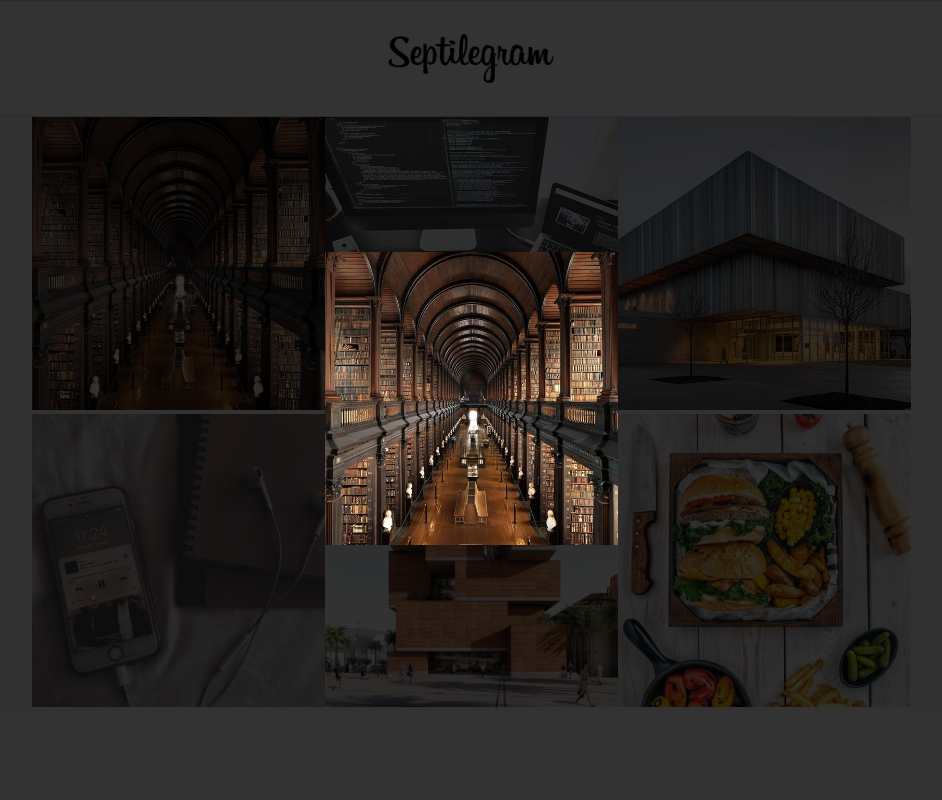
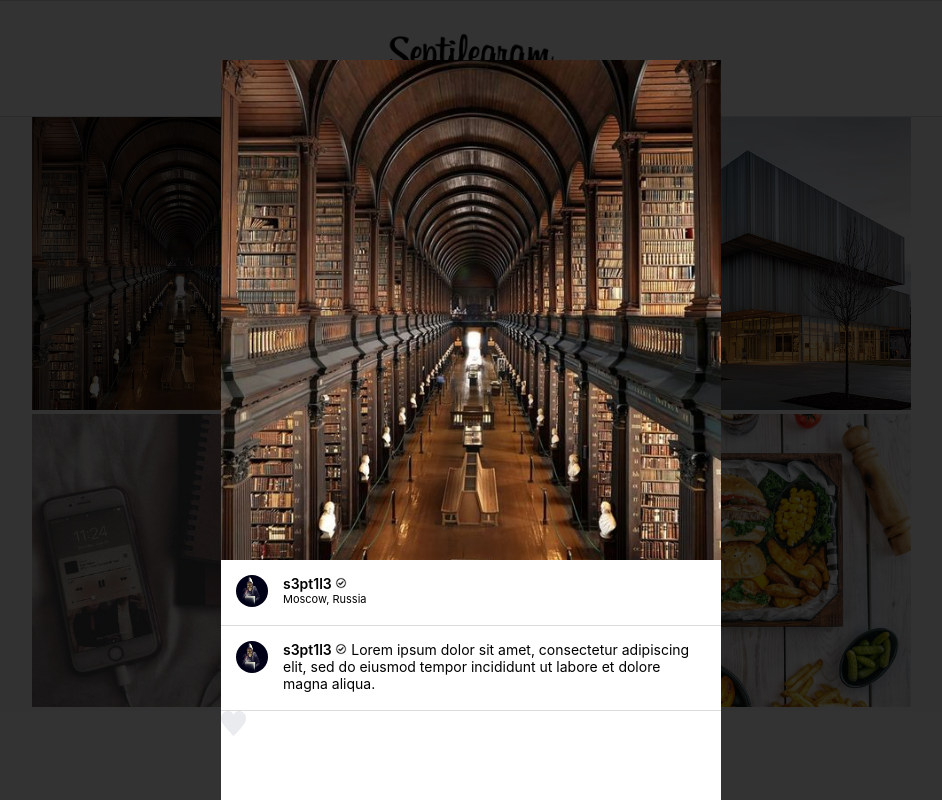
Before and after one commit to Sept1le/septilegram, a plain HTML site: page index.html in a window 1280 px wide. Both pictures are taken after a click on the element 347 px from the left and 265 px from the top of the page. Shown: the whole page, without its empty margins (169-1111 px from the left). Drawn offline with Linux system fonts and the light colour scheme.

Commit message:
Added user nickname
Added user nickname in the lightbox

```diff
--- a/index.html
+++ b/index.html
@@ -13,7 +13,7 @@
             <img src="img/septilegram.jpg" alt="Septilegram" width="220" height="115">
         </div>
     </header>
-    <main>
+    <main class="gallery-block">
         <article class="gallery">
             <div class="line">
                 <div class="photo">
@@ -54,5 +54,54 @@
     <footer>
 
     </footer>
+    <div class="lightbox-content">
+        <header>
+            <div class='user'>
+                <img src="files/avatar.jpg" width="42" height="42">
+            </div>
+            <div class='user-text'>
+                <div>
+                    <span class='user-nick'>
+                        s3pt1l3
+                    </span>
+                    <span class="checkmark">
+                        <img src="img/checkmark.png">
+                    </span>
+                </div>
+                <div class='user-geo'>
+                    Moscow, Russia
+                </div>
+            </div>
+            <div class='user-subscribe'>
+
+            </div>
+        </header>
+        <main>
+            <div class='user'>
+                <img src="files/avatar.jpg" width="42" height="42">
+            </div>
+            <div class='user-text'>
+                <div class="user-comment">
+                    <span class='user-nick'>
+                        s3pt1l3
+                    </span>
+                    <span class="checkmark">
+                        <img src="img/checkmark.png">
+                    </span>
+                    <span class='user-comment-text'>
+                        Lorem ipsum dolor sit amet, consectetur adipiscing elit, sed do eiusmod tempor incididunt ut labore et dolore magna aliqua.
+                    </span>
+                </div>
+            </div>
+            <div class='user-subscribe'>
+
+            </div>
+        </main>
+        <footer>
+            <div class="post-buttons">
+                <img src="img/like.png">
+            </div>
+        </footer>
+    </div>
 </body>
 </html>
--- a/script.js
+++ b/script.js
@@ -1,8 +1,11 @@
+const lightblock = document.createElement('div');
 const lightbox = document.createElement('div');
-lightbox.id = 'lightbox';
-document.body.appendChild(lightbox);
+lightbox.classList.add('lightbox');
+lightblock.classList.add('lightblock');
+lightblock.appendChild(lightbox);
+document.body.appendChild(lightblock);
 const images = document.querySelectorAll('.photo');
-console.log(images)
+const gallery = document.querySelector('.septilegram');
 images.forEach(image => {
     image.addEventListener('click', x => {
         lightbox.classList.add('active');
@@ -13,8 +16,12 @@ images.forEach(image => {
         if (lightbox.firstChild) {
             lightbox.removeChild(lightbox.firstChild);
         }
+        const content = document.querySelector('.lightbox-content');
+        content.classList.add('active');
         block.appendChild(img);
+        gallery.classList.add('hidden');
         lightbox.appendChild(block);
+        lightbox.appendChild(content);
     });
 
 });
@@ -22,5 +29,6 @@ lightbox.addEventListener('click', x => {
     if (x.target !== x.currentTarget) {
         return;
     }
-    lightbox.classList.remove('active')
+    gallery.classList.remove('hidden');
+    lightbox.classList.remove('active');
 })
--- a/style.css
+++ b/style.css
@@ -1,6 +1,7 @@
 body {
     padding: 0px;
     margin: 0px;
+    font-family: -apple-system,BlinkMacSystemFont,"Segoe UI",Roboto,Helvetica,Arial,sans-serif;
 }
 .header-image {
     border: solid 1px #dbdbdb;
@@ -32,7 +33,7 @@ body {
     transform: scale(1.05)
     */
 }
-#lightbox {
+.lightbox {
     position: fixed;
     z-index: 1000;
     top: 0;
@@ -41,13 +42,85 @@ body {
     background-color: rgba(0, 0, 0, .8);
     display: none;
 }
-#lightbox.active {
+.lightbox.active {
     display: flex;
+    flex-direction: column;
     justify-content: center;
     align-items: center;
+    overflow: auto;
+}
+.lightbox-panel{
+    position: absolute;
+    top: 60px;
+    /*margin-top: 60px;*/
+    width: 500px;
+    height: 500px;
 }
 .lightbox-panel img{
-    width: 293px;
-    height: 293px;
+    width: 500px;
+    height: 500px;
     object-fit: cover;
 }
+.lightbox-content {
+    display: none;
+}
+.lightbox-content.active {
+    position: absolute;
+    top: 560px;
+    display: flex;
+    flex-direction: column;
+    width: 500px;
+    height: 500px;
+    padding-top: 0px;
+    background-color: white;
+}
+.lightbox-content.active header {
+    width: 500px;
+    height: 65px;
+    display: flex;
+    border-bottom: solid 1px #dbdbdb;
+}
+.user {
+    height: 32px;
+    width: 32px;
+    margin: 15px;
+}
+.user img{
+    border-radius: 50px;
+    height: 32px;
+    width: 32px;
+}
+.user-text {
+    margin-top: 15px;
+    font-size: 14px;
+}
+.user-nick {
+    font-size: 14px;
+    font-weight: 600;
+}
+.user-geo {
+    font-size: 11px;
+}
+.checkmark, .checkmark img {
+    width: 12px;
+    height: 12px;
+}
+.user-comment {
+    margin-right: 18px;
+}
+.user-comment-text {
+    font-size: 14px;
+}
+.lightbox-content.active main {
+    width: 500px;
+    display: flex;
+    border-bottom: solid 1px #dbdbdb;
+    padding-bottom: 18px;
+}
+.post-buttons img{
+    width: 25px;
+    height: 25px;
+}
+.septilegram.hidden{
+    overflow: hidden;
+}
```
Also changed, not shown: files/avatar.jpg (added), img/checkmark.png (added), img/like.png (added).
